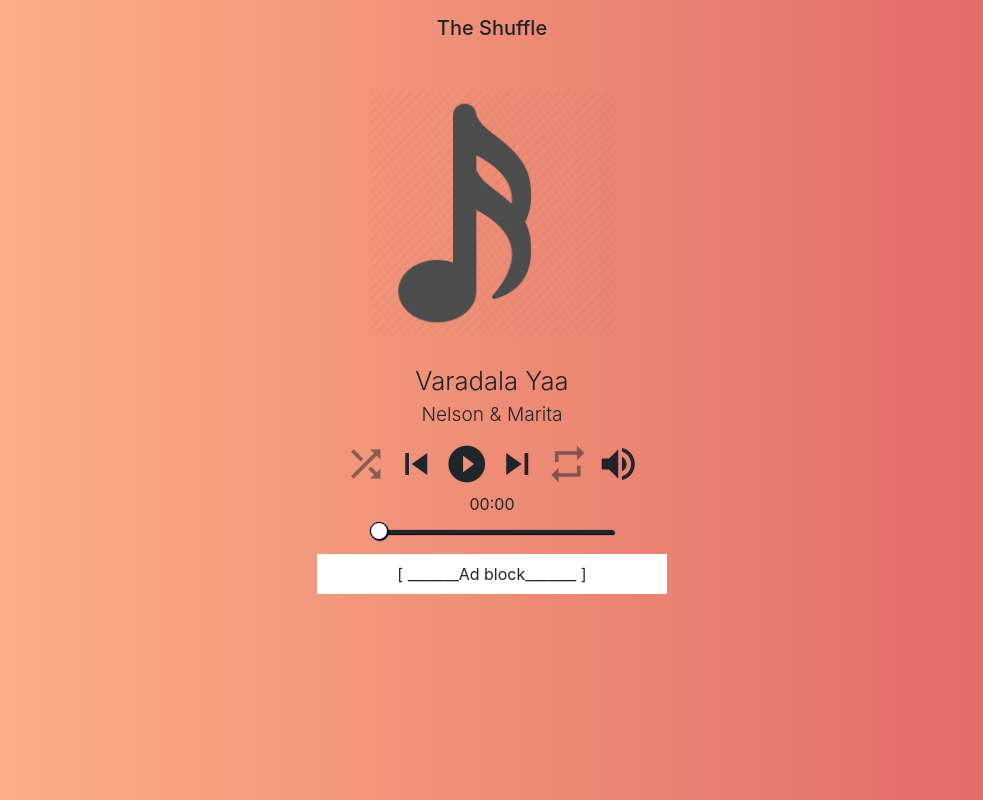
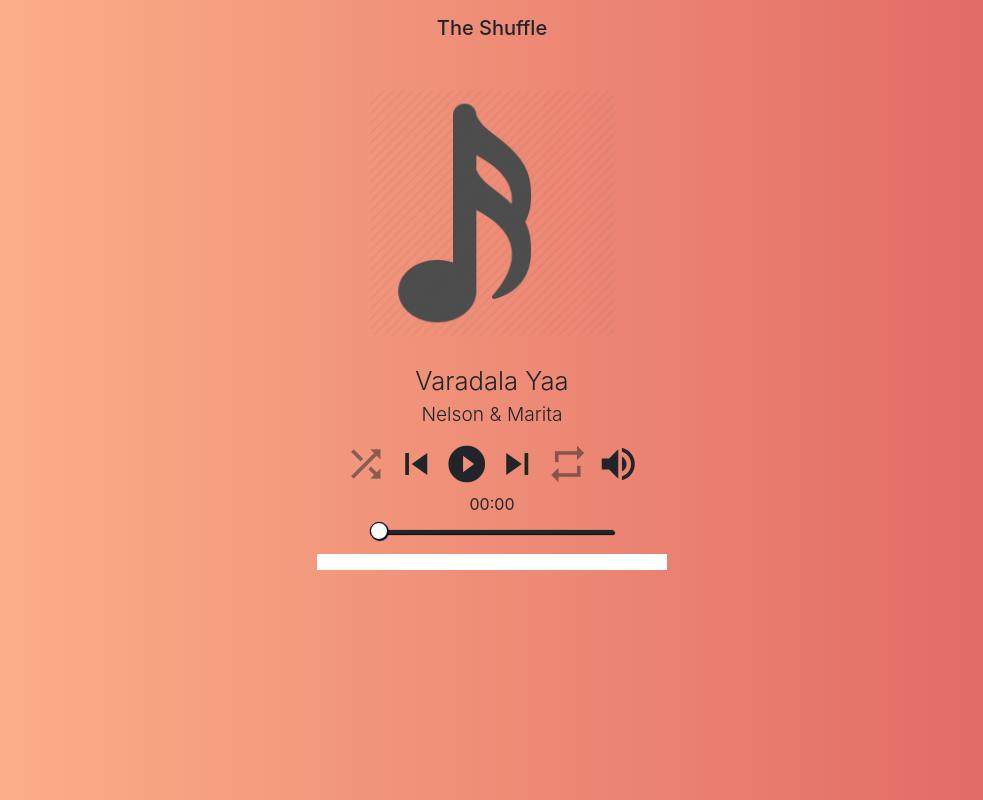
Before and after one commit to Bosco98/EI_Shuffle, a plain HTML site: page index.html in a window 1280 px wide. Shown: the whole page, without its empty margins (148-1131 px from the left). Drawn offline with nearby package versions, Linux system fonts and the light colour scheme.

Commit message:
Update index.html

```diff
--- a/index.html
+++ b/index.html
@@ -45,7 +45,6 @@
             </div>
           </div>
           <div class="text-center bg-white p-2" >
-          [ _______Ad block_______ ]
           </div>
         </div>
       </div>
```
